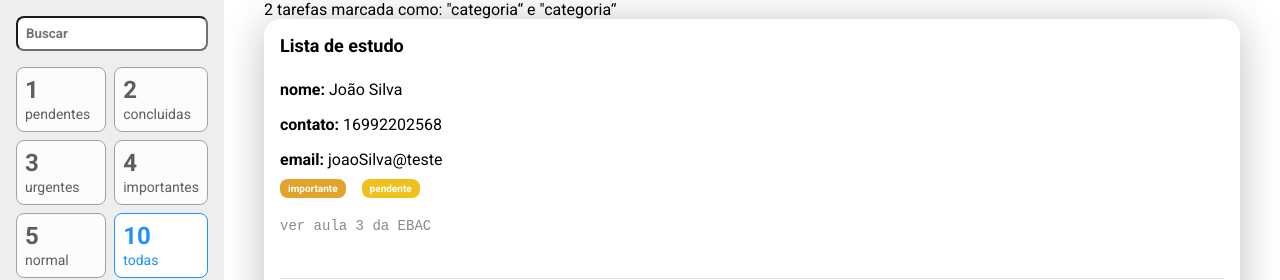
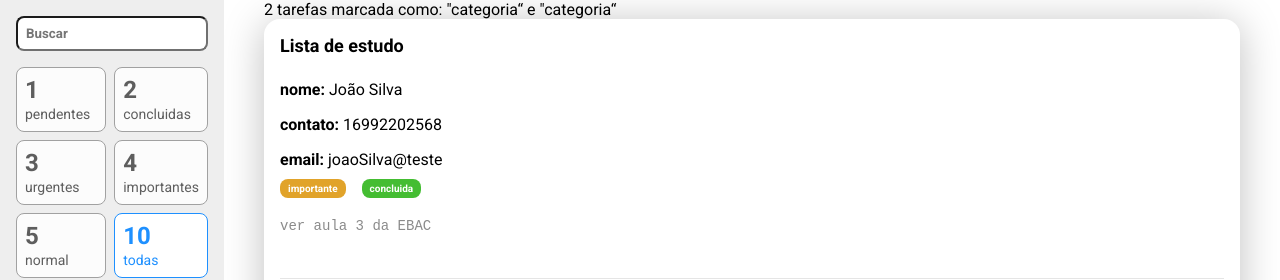
Before and after one commit to Roneanderson/react_lista_contato, a React (Create React App) app: page / in a window 1280 px wide. Shown: the top 280 px of the page. Built offline with nearby package versions, Linux system fonts and the light colour scheme.

Commit message:
parametrização da tarefas

```diff
--- a/src/components/Tarefa/index.tsx
+++ b/src/components/Tarefa/index.tsx
@@ -1,13 +1,15 @@
 import { useState } from 'react'
 import * as S from './styles'
+
+import * as enums from '../../utils/enums/Tarefa'
 
 type Props = {
   titulo: string
   nome: string
   email: string
   contato: number
-  prioridade: string
-  status: string
+  prioridade: enums.Prioridade
+  status: enums.Status
   descricao: string
 }
 
@@ -33,8 +35,12 @@
       <S.Paragrafo>
         email: <S.LinkCard> {email}</S.LinkCard>
       </S.Paragrafo>
-      <S.Tag prioridade={prioridade}>{prioridade}</S.Tag>
-      <S.Tag status={status}>{status}</S.Tag>
+      <S.Tag parametro="prioridade" prioridade={prioridade}>
+        {prioridade}
+      </S.Tag>
+      <S.Tag parametro="status" status={status}>
+        {status}
+      </S.Tag>
       <S.Descricao value={descricao} />
       <S.BarraAcoes>
         {estaEditando ? (
--- a/src/components/Tarefa/styles.ts
+++ b/src/components/Tarefa/styles.ts
@@ -1,18 +1,22 @@
 import styled from 'styled-components'
 import variaveis from '../../styles/variaveis'
 
+import * as enums from '../../utils/enums/Tarefa'
+
 type TagProps = {
-  prioridade?: string
-  status?: string
+  prioridade?: enums.Prioridade
+  status?: enums.Status
+  parametro: 'status' | 'prioridade'
 }
 
 function retornaCorDeFundo(props: TagProps): string {
-  if ('status' in props) {
-    if (props.status === 'pendente') return variaveis.amarelo
-    if (props.status === 'concluida') return variaveis.verde
-  } else if ('prioridade' in props) {
-    if (props.prioridade === 'urgente') return variaveis.vermelho
-    if (props.prioridade === 'importante') return variaveis.amarelo2
+  if (props.parametro === 'prioridade') {
+    if (props.prioridade === enums.Prioridade.URGENTE) return variaveis.vermelho
+    if (props.prioridade === enums.Prioridade.IMPORTANTE)
+      return variaveis.amarelo2
+  } else {
+    if (props.status === enums.Status.PENDENTE) return variaveis.amarelo
+    if (props.status === enums.Status.CONCLUIDA) return variaveis.verde
   }
   return '#CCC'
 }
--- a/src/containers/ListaDeTarefas/index.tsx
+++ b/src/containers/ListaDeTarefas/index.tsx
@@ -1,6 +1,6 @@
 import Tarefa from '../../components/Tarefa'
 import { Container } from './styles'
-
+import * as enums from '../../utils/enums/Tarefa'
 const tarefas = [
   {
     titulo: 'Lista de estudo',
@@ -8,8 +8,8 @@
     contato: 16992202568,
     email: 'joaoSilva@teste',
     descricao: 'ver aula 3 da EBAC',
-    prioridade: 'importante',
-    status: 'pendente'
+    prioridade: enums.Prioridade.IMPORTANTE,
+    status: enums.Status.CONCLUIDA
   },
   {
     titulo: 'Lista de tabela ',
@@ -17,8 +17,8 @@
     contato: 16992204587,
     email: 'RobertoSilva@teste',
     descricao: 'type-Script EBAC',
-    prioridade: 'urgente',
-    status: 'pendente'
+    prioridade: enums.Prioridade.URGENTE,
+    status: enums.Status.PENDENTE
   },
   {
     titulo: 'Cronograma de estudo',
@@ -26,8 +26,8 @@
     contato: 16992203030,
     email: 'JoseSantos@teste',
     descricao: 'lista de react da EBAC',
-    prioridade: 'urgente',
-    status: 'concluida'
+    prioridade: enums.Prioridade.NORMAL,
+    status: enums.Status.PENDENTE
   }
 ]
 
--- /dev/null
+++ b/src/utils/enums/Tarefa.ts
@@ -0,0 +1,10 @@
+export enum Prioridade {
+  URGENTE = 'urgente',
+  IMPORTANTE = 'importante',
+  NORMAL = 'normal'
+}
+
+export enum Status {
+  PENDENTE = 'pendente',
+  CONCLUIDA = 'concluida'
+}
```
